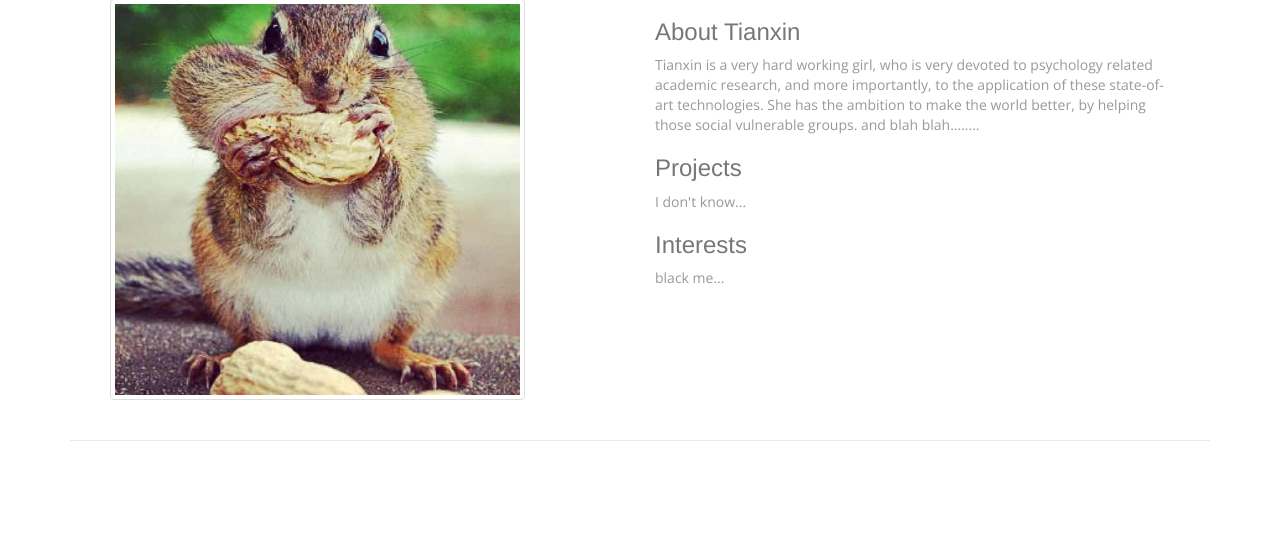
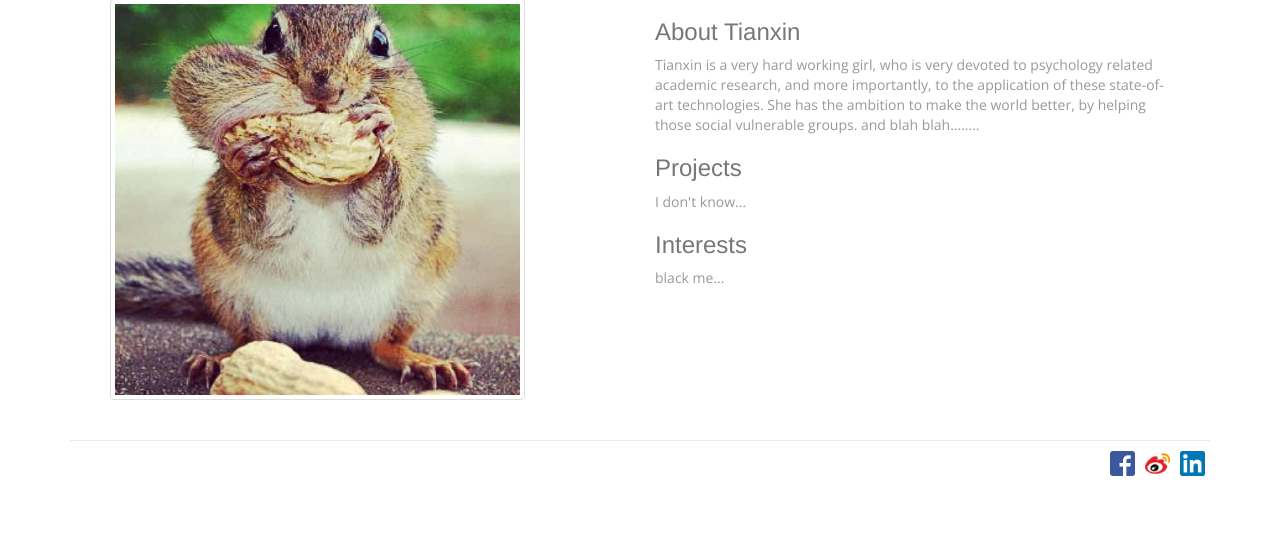
Before and after one commit to megacreep/goddess, a Django app: page /portfolio/ in a window 1280 px wide. Shown: the part 161-712 px from the top of the page. Run offline with Django 3.2, Linux system fonts and the light colour scheme.

Commit message:
ADD: footer link icons. Need fb profile link.

```diff
--- a/portfolio/static/portfolio/css/main.css
+++ b/portfolio/static/portfolio/css/main.css
@@ -738,7 +738,7 @@ a:focus {
 }
 
 #footer {
-    padding-top: 30px;
+    padding-top: 10px;
     padding-bottom: 30px;
     color: #999;
 }
@@ -880,3 +880,7 @@ textarea#message {
     margin: 0;
     padding: 0;
 }
+
+.contact-link-item {
+    padding: 0 5px;
+}
--- a/portfolio/templates/portfolio/base.html
+++ b/portfolio/templates/portfolio/base.html
@@ -80,23 +80,23 @@
 {% block content %}
 {% endblock %}
 
-{% comment %}
 <footer id="footer">
   <div class="container">
     <div class="row">
-      <div class="col-sm-6">
-        &copy; 2013 <a target="_blank" href="http://shapebootstrap.net/"
-                       title="Free Twitter Bootstrap WordPress Themes and HTML templates">ShapeBootstrap</a>. All Rights
-        Reserved.
-      </div>
-      <div class="col-sm-6">
-        <img class="pull-right" src="{% static 'portfolio/images/shapebootstrap.png' %}" alt="ShapeBootstrap"
-             title="ShapeBootstrap">
+      <div class="col-sm-6 col-sm-offset-6">
+        <a class="contact-link-item pull-right" href="https://www.linkedin.com/in/tianxin-yu-82526b84" target="_blank">
+          <img src="{% static 'portfolio/images/ico/linkedin.png' %}" alt="linkedin" width="25" height="25" />
+        </a>
+        <a class="contact-link-item pull-right" href="http://weibo.com/u/1663138255" target="_blank">
+          <img src="{% static 'portfolio/images/ico/weibo.png' %}" alt="weibo" width="25" height="25"  />
+        </a>
+        <a class="contact-link-item pull-right" href="" target="_blank">
+          <img src="{% static 'portfolio/images/ico/fb.png' %}" alt="facebook" width="25" height="25"  />
+        </a>
       </div>
     </div>
   </div>
 </footer>
-{% endcomment %}
 
 <script src="{% static 'portfolio/js/jquery.js' %}"></script>
 <script src="{% static 'portfolio/js/bootstrap.min.js' %}"></script>
```
Also changed, not shown: db.sqlite3, portfolio/static/portfolio/images/ico/fb.png (added), portfolio/static/portfolio/images/ico/linkedin.png (added), portfolio/static/portfolio/images/ico/weibo.png (added).
